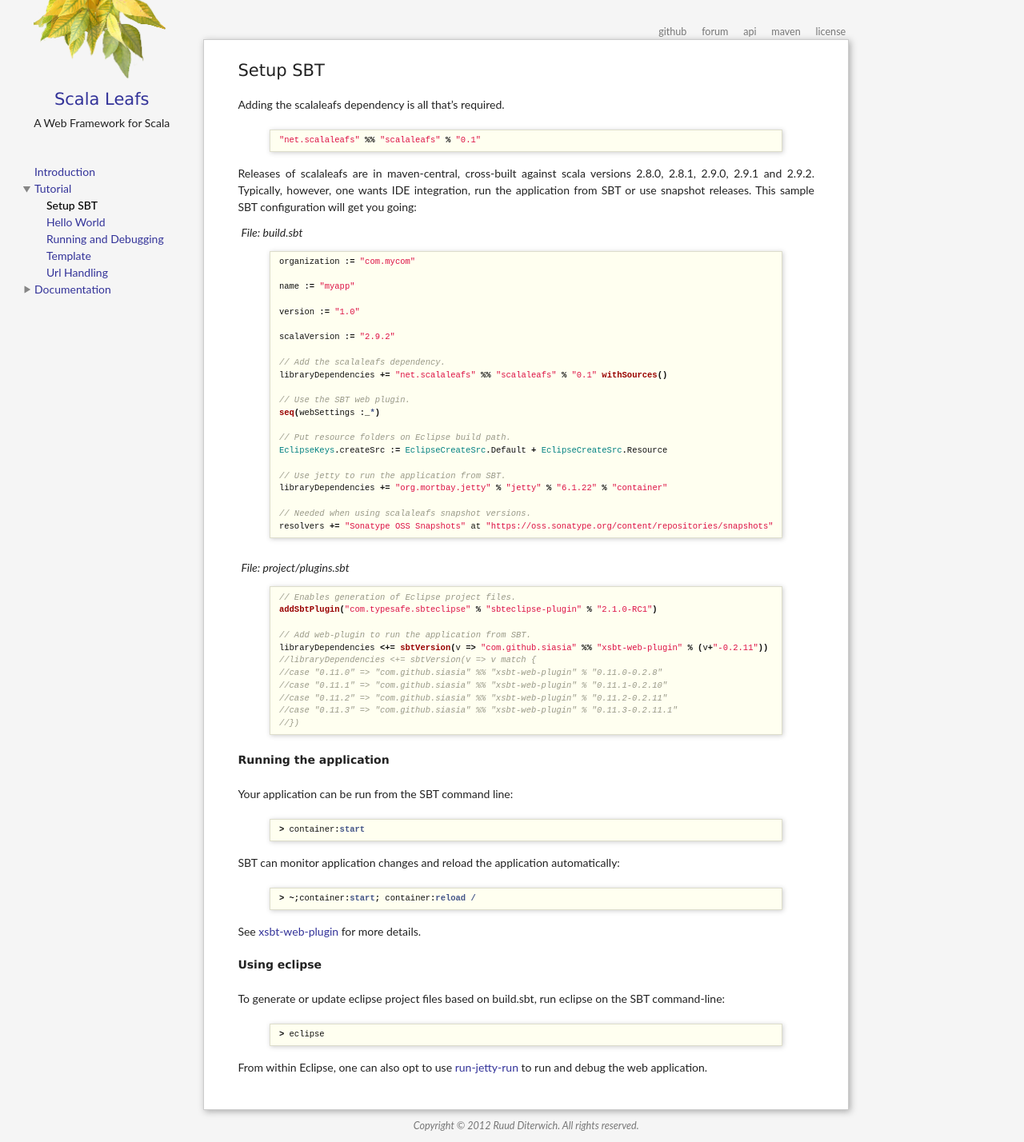
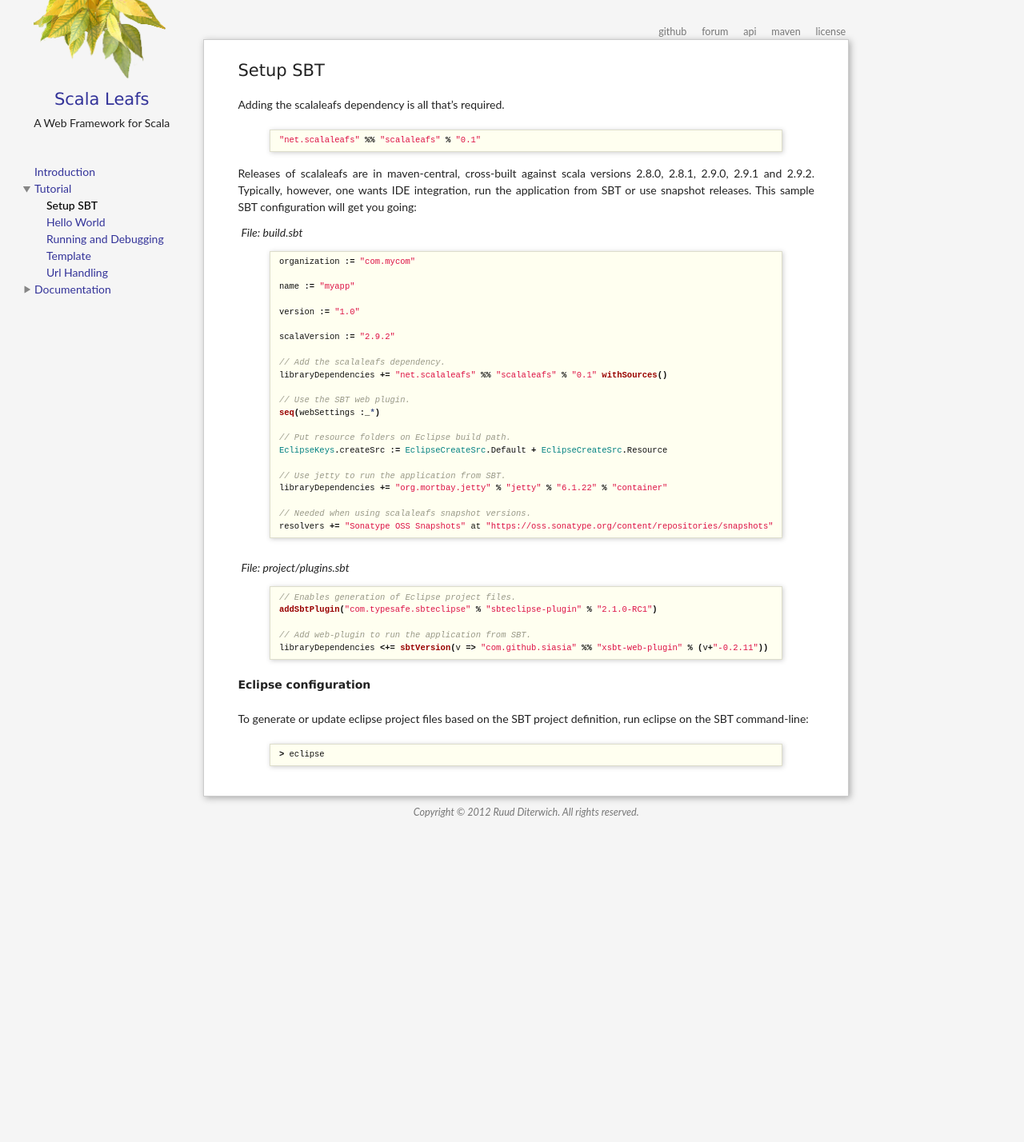
Before and after one commit to scalastuff/scalaleafs, a Jekyll site: the page built from setup-sbt.md, in a window 1280 px wide. Shown: the whole page at 80% size. Built offline with Jekyll 4.4.1, drawn with Linux system fonts in a browser that asks for light colours; after the commit the page ends 1035 px from its top, so only the background shows below that.

Commit message:
Updated setup-sbt.md

```diff
--- a/setup-sbt.md
+++ b/setup-sbt.md
@@ -45,36 +45,12 @@
 
 // Add web-plugin to run the application from SBT.
 libraryDependencies <+= sbtVersion(v => "com.github.siasia" %% "xsbt-web-plugin" % (v+"-0.2.11"))
-//libraryDependencies <+= sbtVersion(v => v match {
-//case "0.11.0" => "com.github.siasia" %% "xsbt-web-plugin" % "0.11.0-0.2.8"
-//case "0.11.1" => "com.github.siasia" %% "xsbt-web-plugin" % "0.11.1-0.2.10"
-//case "0.11.2" => "com.github.siasia" %% "xsbt-web-plugin" % "0.11.2-0.2.11"
-//case "0.11.3" => "com.github.siasia" %% "xsbt-web-plugin" % "0.11.3-0.2.11.1"
-//})
 {% endhighlight %}
 
-## Running the application
+## Eclipse configuration
 
-Your application can be run from the SBT command line:
-
-{% highlight scala %}
-> container:start
-{% endhighlight %}
-
-SBT can monitor application changes and reload the application automatically:
-
-{% highlight scala %}
-> ~;container:start; container:reload /
-{% endhighlight %}
-
-See [xsbt-web-plugin](https://github.com/siasia/xsbt-web-plugin/wiki) for more details.
-
-## Using eclipse
-
-To generate or update eclipse project files based on build.sbt, run eclipse on the SBT command-line:
+To generate or update eclipse project files based on the SBT project definition, run eclipse on the SBT command-line:
 
 {% highlight scala %}
 > eclipse
 {% endhighlight %}
-
-From within Eclipse, one can also opt to use [run-jetty-run](http://code.google.com/p/run-jetty-run/) to run and debug the web application.
```
